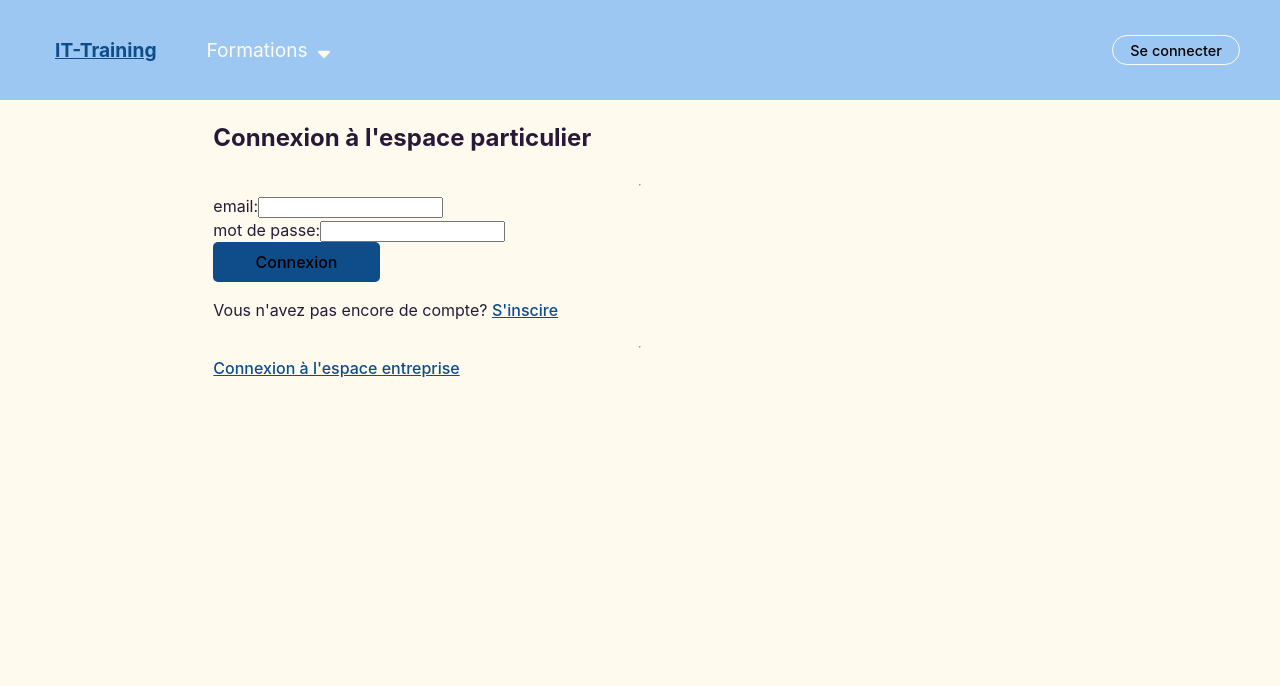
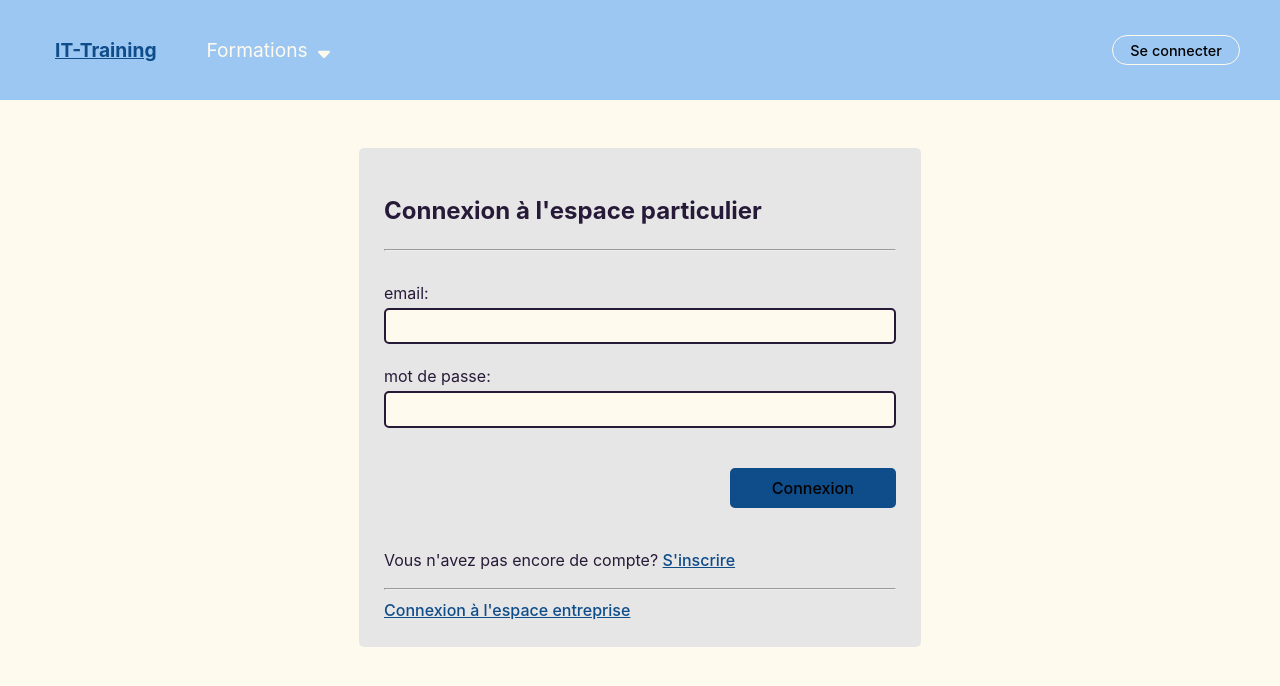
Before and after one commit to Florian00000/projet_cda_florian, a React (Vite) app in the folder frontend/IT_Training_front/: page /authentication in a window 1280 px wide. Shown: the top 686 px of the page. Built offline with nearby package versions, Linux system fonts and the light colour scheme.

Commit message:
front page connexion/inscription

```diff
--- /dev/null
+++ b/frontend/IT_Training_front/src/components/shared/authentication/Authentication.module.css
@@ -0,0 +1,47 @@
+.mainForm{
+    align-items: center;
+}
+
+.sectionForm{
+    width: 60%;
+    margin-top: 6dvh;
+    background-color: var(--greyCard);
+    padding: 25px;
+    border-radius: 5px;
+}
+
+.hrTitle{
+    margin-bottom: 30px;
+}
+
+.inputBlock{
+    display: flex;
+    flex-direction: column;
+    margin: 20px 0px;
+
+    & input {
+        margin-top: 3px;
+    }
+}
+
+.blockName{
+    display: flex;
+    justify-content: space-between;
+
+    & div {
+        display: flex;
+        flex-direction: column;
+        width: 48%;
+
+        & input {
+            margin-top: 3px;
+        }
+    }
+
+}
+
+.divButton{
+    margin: 5vh 0px;
+    display: flex;
+    justify-content: flex-end;
+}
--- a/frontend/IT_Training_front/src/components/shared/authentication/AuthenticationForm.jsx
+++ b/frontend/IT_Training_front/src/components/shared/authentication/AuthenticationForm.jsx
@@ -4,6 +4,7 @@ import { Link, useNavigate, useSearchParams } from 'react-router-dom';
 import { useDispatch, useSelector } from 'react-redux';
 import { emptyError, fetchLogin, fetchRegister } from './authenticationSlice';
 import Modal from '../modal/Modal';
+import classes from "./Authentication.module.css"
 
 const AuthenticationForm = () => {
 
@@ -31,14 +32,14 @@ const AuthenticationForm = () => {
         if (mode === "login") {
             console.log(credentials);
             dispatch(fetchLogin(credentials))
-        }else{
+        } else {
             credentials.firstName = firstnameRef.current.value;
             credentials.lastName = lastnameRef.current.value;
 
             if (passwordRef.current.value === passwordRef2.current.value) {
                 setPasswordDiff(false);
                 dispatch(fetchRegister(credentials))
-            }else{
+            } else {
                 setPasswordDiff(true);
             }
         }
@@ -60,7 +61,7 @@ const AuthenticationForm = () => {
     }
 
     return (
-        <main>
+        <main className={classes.mainForm}>
 
             {error && (
                 <Modal changeModal={closeModal} buttonChildren={"ok"}>
@@ -68,35 +69,36 @@ const AuthenticationForm = () => {
                 </Modal>
             )}
 
+            <section className={classes.sectionForm}>
                 <h2> {mode === "login" ? "Connexion à l'espace particulier" : "Inscription à l'espace particulier"} </h2>
-            <hr />
+                <hr className={classes.hrTitle}/>
                 <form onSubmit={handleForm}>
                     {mode === "register" && (
-                    <>
-                        <div>
+                        <div className={classes.blockName}>
+                            <div >
                                 <label htmlFor="firstname">Prénom:</label>
                                 <input type="text" id='firstname' required ref={firstnameRef} />
                             </div>
 
-                        <div>
+                            <div >
                                 <label htmlFor="lastname">Nom de famille:</label>
                                 <input type="text" id='lastname' required ref={lastnameRef} />
                             </div>
-                    </>
+                        </div>
 
                     )}
 
-                <div>
+                    <div className={classes.inputBlock}>
                         <label htmlFor="email">email:</label>
                         <input type="email" id='email' required ref={emailRef} />
                     </div>
-                <div>
+                    <div className={classes.inputBlock}>
                         <label htmlFor="password">mot de passe:</label>
                         <input type="password" id='password' required ref={passwordRef} />
                     </div>
 
                     {mode === "register" && (
-                    <div>
+                        <div className={classes.inputBlock}>
                             <label htmlFor="password2">Confirmez le mot de passe</label>
                             <input type="password" id='password2' required ref={passwordRef2} />
                             {passwordDiff && <p>Erreur avec la confirmation du mot de passe</p>}
@@ -104,14 +106,27 @@ const AuthenticationForm = () => {
 
                     )}
 
+                    <div className={classes.divButton}>
                         <Button type={"submit"} children={mode === "login" ? "Connexion" : "Inscription"} />
+                    </div>
                 </form>
-            <p>
+                {mode === "login" ?
+                (<p>
                     <span>Vous n'avez pas encore de compte? </span>
-                <Link to={"/authentication?mode=register"}>S'inscire</Link>
-            </p>
+                    <Link to={"/authentication?mode=register"}>S'inscrire</Link>
+                </p>):
+                (<p>
+                    <span>Vous avez déjà un compte? </span>
+                    <Link to={"/authentication?mode=login"}>Se connecter</Link>
+                </p>)
+            }
+
+
                 <hr />
-            <Link to={"#"}>Connexion à l'espace entreprise</Link>
+                <Link >Connexion à l'espace entreprise</Link>
+            </section>
+
+
         </main>
     );
 }
--- a/frontend/IT_Training_front/src/index.css
+++ b/frontend/IT_Training_front/src/index.css
@@ -71,7 +71,7 @@ button:disabled{
 }
 button:focus,
 button:focus-visible {
-  outline: 4px auto -webkit-focus-ring-color;
+  outline: 4px solid var(--backgroundColor)
 }
 /*
 .button-small {
@@ -112,7 +112,7 @@ input[type="radio"]:checked + label {
   font-weight: bold;
 }
 
-input[type="text"]{
+input[type="text"], input[type="email"], input[type="password"]{
   background-color: var(--backgroundColor);
   border: 2px solid var(--darkPurple);
   color: var(--darkPurple);
@@ -121,7 +121,7 @@ input[type="text"]{
   height: 2.3em;
 }
 
-input[type="text"]:focus{
+input[type="text"]:focus, input[type="email"]:focus, input[type="password"]:focus{
   border: 1px solid var(--blueButton);
 }
 
```
Lines whose indentation alone changed are shown as unchanged.
